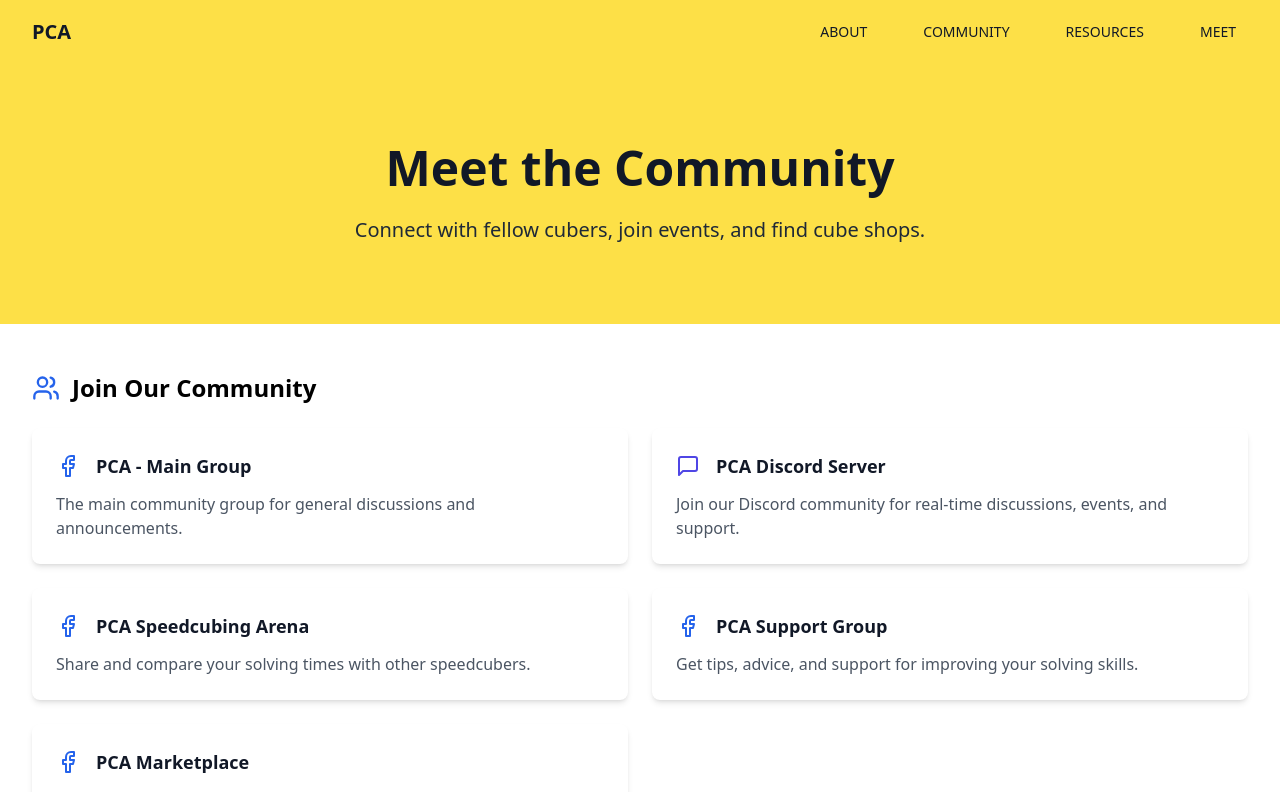
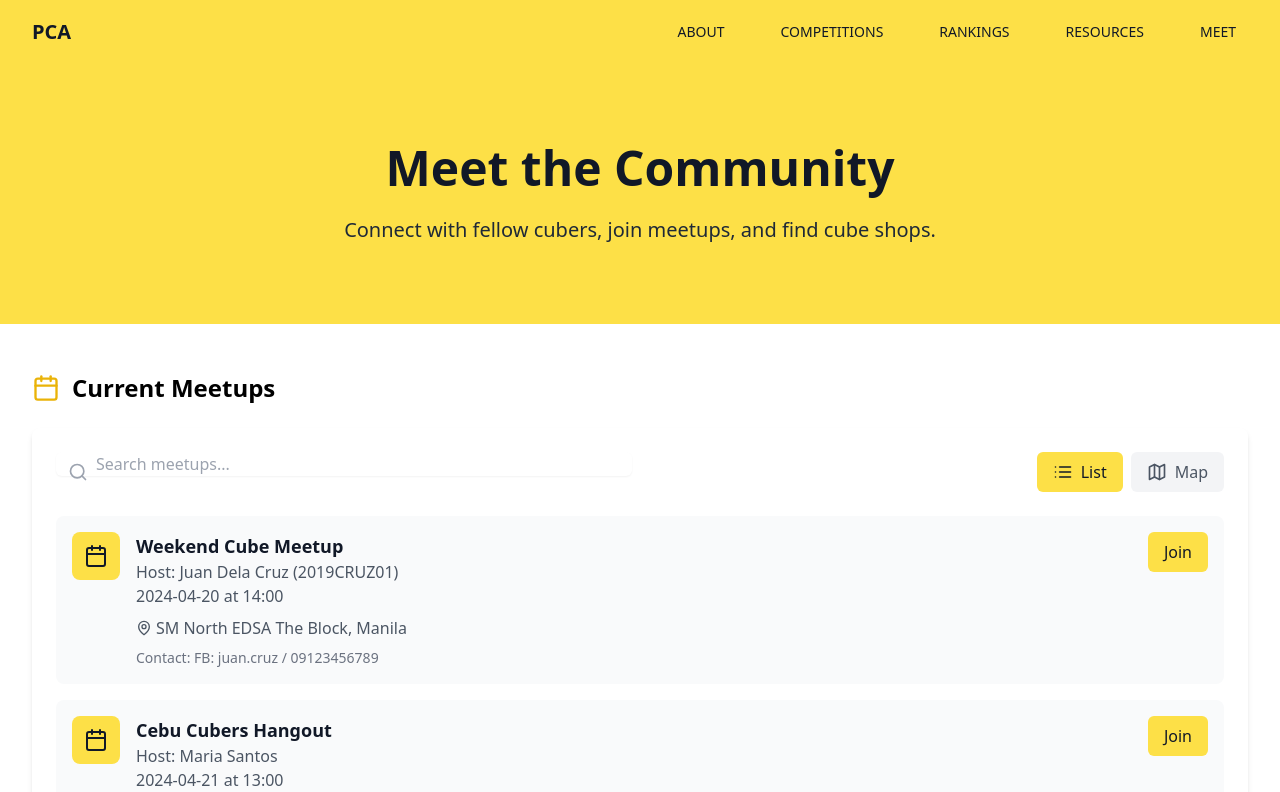
Before and after one commit to pca/site, a React (Vite) app: page /meet in a window 1280 px wide. Shown: the top 792 px of the page. Built offline with nearby package versions, Linux system fonts and the light colour scheme.

Commit message:
update competitions and rankings page

```diff
--- a/index.html
+++ b/index.html
@@ -4,7 +4,7 @@
     <meta charset="UTF-8" />
     <link rel="icon" type="image/svg+xml" href="/vite.svg" />
     <meta name="viewport" content="width=device-width, initial-scale=1.0" />
-    <title>Pinoy Cubers Association</title>
+    <title>Philippines Cubers Association</title>
   </head>
   <body>
     <div id="root"></div>
--- a/src/App.tsx
+++ b/src/App.tsx
@@ -1,7 +1,8 @@
 import { Routes, Route } from 'react-router-dom';
 import Navbar from './components/Navbar';
 import Home from './pages/Home';
-import Community from './pages/Community';
+import Competitions from './pages/Competitions';
+import Rankings from './pages/Rankings';
 import Resources from './pages/Resources';
 import Meet from './pages/Meet';
 
@@ -11,7 +12,8 @@ function App() {
       <Navbar />
       <Routes>
         <Route path="/" element={<Home />} />
-        <Route path="/community" element={<Community />} />
+        <Route path="/competitions" element={<Competitions />} />
+        <Route path="/rankings" element={<Rankings />} />
         <Route path="/resources" element={<Resources />} />
         <Route path="/meet" element={<Meet />} />
       </Routes>
--- a/src/components/Navbar.tsx
+++ b/src/components/Navbar.tsx
@@ -4,7 +4,8 @@ import { Link } from 'react-router-dom';
 
 const navItems = [
   { name: 'ABOUT', path: '/' },
-  { name: 'COMMUNITY', path: '/community' },
+  { name: 'COMPETITIONS', path: '/competitions' },
+  { name: 'RANKINGS', path: '/rankings' },
   { name: 'RESOURCES', path: '/resources' },
   { name: 'MEET', path: '/meet' },
 ];
--- /dev/null
+++ b/src/pages/Competitions.tsx
@@ -0,0 +1,49 @@
+import { Tabs, TabsList, TabsTrigger, TabsContent } from '../components/ui/Tabs';
+import FAQs from '../components/compete/FAQs';
+import Rules from '../components/compete/Rules';
+import Competitions from '../components/compete/Competitions';
+import OrganizeGuide from '../components/compete/OrganizeGuide';
+
+export default function CompetitionsPage() {
+  return (
+    <main>
+      <div className="bg-yellow-300 py-20">
+        <div className="max-w-7xl mx-auto px-4 sm:px-6 lg:px-8 text-center">
+          <h1 className="text-5xl font-bold text-gray-900 mb-6">
+            Competitions
+          </h1>
+          <p className="text-xl text-gray-800 max-w-2xl mx-auto">
+            Find and register for upcoming competitions, learn the rules, and organize your own competition.
+          </p>
+        </div>
+      </div>
+
+      <div className="max-w-7xl mx-auto px-4 sm:px-6 lg:px-8 py-12">
+        <Tabs defaultValue="competitions" className="space-y-8">
+          <TabsList className="grid w-full grid-cols-2 lg:grid-cols-4 gap-2">
+            <TabsTrigger value="competitions">Competitions</TabsTrigger>
+            <TabsTrigger value="faqs">FAQs</TabsTrigger>
+            <TabsTrigger value="rules">Rules</TabsTrigger>
+            <TabsTrigger value="organize">Organize</TabsTrigger>
+          </TabsList>
+
+          <TabsContent value="competitions">
+            <Competitions />
+          </TabsContent>
+
+          <TabsContent value="faqs">
+            <FAQs />
+          </TabsContent>
+
+          <TabsContent value="rules">
+            <Rules />
+          </TabsContent>
+
+          <TabsContent value="organize">
+            <OrganizeGuide />
+          </TabsContent>
+        </Tabs>
+      </div>
+    </main>
+  );
+}
--- a/src/pages/Meet.tsx
+++ b/src/pages/Meet.tsx
@@ -1,4 +1,174 @@
-import { Facebook, Users, Calendar, Store, MessageSquare } from 'lucide-react';
+import { Facebook, Users, Calendar, Store, MessageSquare, MapPin, Search, List, Map as MapIcon } from 'lucide-react';
+import { useState, useEffect } from 'react';
+import { MapContainer, TileLayer, Marker, Popup } from 'react-leaflet';
+import 'leaflet/dist/leaflet.css';
+import L from 'leaflet';
+
+// Fix for default marker icons in react-leaflet
+delete (L.Icon.Default.prototype as any)._getIconUrl;
+L.Icon.Default.mergeOptions({
+  iconRetinaUrl: 'https://cdnjs.cloudflare.com/ajax/libs/leaflet/1.7.1/images/marker-icon-2x.png',
+  iconUrl: 'https://cdnjs.cloudflare.com/ajax/libs/leaflet/1.7.1/images/marker-icon.png',
+  shadowUrl: 'https://cdnjs.cloudflare.com/ajax/libs/leaflet/1.7.1/images/marker-shadow.png',
+});
+
+interface Meetup {
+  id: string;
+  name: string;
+  host: string;
+  wcaId?: string;
+  date: string;
+  time: string;
+  city: string;
+  venue: string;
+  contact: string;
+  lat: number;
+  lng: number;
+}
+
+const sampleMeetups: Meetup[] = [
+  {
+    id: '1',
+    name: 'Weekend Cube Meetup',
+    host: 'Juan Dela Cruz',
+    wcaId: '2019CRUZ01',
+    date: '2024-04-20',
+    time: '14:00',
+    city: 'Manila',
+    venue: 'SM North EDSA The Block',
+    contact: 'FB: juan.cruz / 09123456789',
+    lat: 14.6577,
+    lng: 121.0307,
+  },
+  {
+    id: '2',
+    name: 'Cebu Cubers Hangout',
+    host: 'Maria Santos',
+    date: '2024-04-21',
+    time: '13:00',
+    city: 'Cebu',
+    venue: 'Ayala Center Cebu',
+    contact: 'FB: maria.santos / 09187654321',
+    lat: 10.3157,
+    lng: 123.8854,
+  },
+];
+
+function MeetupsView() {
+  const [view, setView] = useState<'list' | 'map'>('list');
+  const [searchTerm, setSearchTerm] = useState('');
+  const [filteredMeetups, setFilteredMeetups] = useState(sampleMeetups);
+
+  useEffect(() => {
+    const filtered = sampleMeetups.filter(meetup =>
+      meetup.name.toLowerCase().includes(searchTerm.toLowerCase()) ||
+      meetup.city.toLowerCase().includes(searchTerm.toLowerCase()) ||
+      meetup.host.toLowerCase().includes(searchTerm.toLowerCase())
+    );
+    setFilteredMeetups(filtered);
+  }, [searchTerm]);
+
+  return (
+    <div className="space-y-8">
+      <div className="bg-white rounded-lg shadow-md p-6">
+        {/* Search and View Toggle */}
+        <div className="grid grid-cols-1 md:grid-cols-2 gap-4 mb-6">
+          <div className="relative">
+            <Search className="absolute left-3 top-1/2 transform -translate-y-1/2 text-gray-400" size={20} />
+            <input
+              type="text"
+              placeholder="Search meetups..."
+              value={searchTerm}
+              onChange={(e) => setSearchTerm(e.target.value)}
+              className="pl-10 w-full rounded-md border-gray-300 shadow-sm focus:border-yellow-300 focus:ring focus:ring-yellow-200"
+            />
+          </div>
+          <div className="flex gap-2 justify-end">
+            <button
+              onClick={() => setView('list')}
+              className={`flex items-center justify-center gap-2 px-4 py-2 rounded-md ${
+                view === 'list'
+                  ? 'bg-yellow-300 text-gray-900'
+                  : 'bg-gray-100 text-gray-600 hover:bg-gray-200'
+              }`}
+            >
+              <List size={20} />
+              List
+            </button>
+            <button
+              onClick={() => setView('map')}
+              className={`flex items-center justify-center gap-2 px-4 py-2 rounded-md ${
+                view === 'map'
+                  ? 'bg-yellow-300 text-gray-900'
+                  : 'bg-gray-100 text-gray-600 hover:bg-gray-200'
+              }`}
+            >
+              <MapIcon size={20} />
+              Map
+            </button>
+          </div>
+        </div>
+
+        {/* View Content */}
+        {view === 'list' ? (
+          <div className="space-y-4">
+            {filteredMeetups.map(meetup => (
+              <div key={meetup.id} className="bg-gray-50 rounded-lg p-4 flex items-start gap-4">
+                <div className="bg-yellow-300 rounded-lg p-3">
+                  <Calendar className="text-gray-900" size={24} />
+                </div>
+                <div className="flex-1">
+                  <h3 className="text-lg font-semibold text-gray-900">{meetup.name}</h3>
+                  <p className="text-gray-600">Host: {meetup.host} {meetup.wcaId && `(${meetup.wcaId})`}</p>
+                  <p className="text-gray-600">{meetup.date} at {meetup.time}</p>
+                  <div className="flex items-center gap-1 mt-2 text-gray-600">
+                    <MapPin size={16} />
+                    <span>{meetup.venue}, {meetup.city}</span>
+                  </div>
+                  <p className="mt-2 text-sm text-gray-500">Contact: {meetup.contact}</p>
+                </div>
+                <button className="bg-yellow-300 hover:bg-yellow-400 text-gray-900 px-4 py-2 rounded-md">
+                  Join
+                </button>
+              </div>
+            ))}
+          </div>
+        ) : (
+          <div className="h-[600px] rounded-lg overflow-hidden">
+            <MapContainer
+              center={[12.8797, 121.7740]} // Center of Philippines
+              zoom={6}
+              style={{ height: '100%', width: '100%' }}
+            >
+              <TileLayer
+                url="https://{s}.tile.openstreetmap.org/{z}/{x}/{y}.png"
+                attribution='&copy; <a href="https://www.openstreetmap.org/copyright">OpenStreetMap</a> contributors'
+              />
+              {filteredMeetups.map(meetup => (
+                <Marker
+                  key={meetup.id}
+                  position={[meetup.lat, meetup.lng]}
+                >
+                  <Popup>
+                    <div className="p-2">
+                      <h3 className="font-semibold">{meetup.name}</h3>
+                      <p className="text-sm text-gray-600">Host: {meetup.host}</p>
+                      <p className="text-sm text-gray-600">{meetup.date} at {meetup.time}</p>
+                      <p className="text-sm text-gray-600">{meetup.venue}</p>
+                      <button className="mt-2 w-full bg-yellow-300 hover:bg-yellow-400 text-gray-900 px-3 py-1 rounded-md text-sm">
+                        Join
+                      </button>
+                    </div>
+                  </Popup>
+                </Marker>
+              ))}
+            </MapContainer>
+          </div>
+        )}
+      </div>
+    </div>
+  );
+}
 
 interface SocialGroupProps {
   name: string;
@@ -145,27 +315,23 @@ export default function Meet() {
             Meet the Community
           </h1>
           <p className="text-xl text-gray-800 max-w-2xl mx-auto">
-            Connect with fellow cubers, join events, and find cube shops.
+            Connect with fellow cubers, join meetups, and find cube shops.
           </p>
         </div>
       </div>
 
       <div className="max-w-7xl mx-auto px-4 sm:px-6 lg:px-8 py-12">
         <div className="space-y-16">
-          {/* Social Groups */}
+          {/* Current Meetups Section */}
           <section>
             <div className="flex items-center gap-3 mb-6">
-              <Users size={28} className="text-blue-600" />
-              <h2 className="text-2xl font-bold">Join Our Community</h2>
+              <Calendar size={28} className="text-yellow-500" />
+              <h2 className="text-2xl font-bold">Current Meetups</h2>
             </div>
-            <div className="grid grid-cols-1 md:grid-cols-2 gap-6">
-              {socialGroups.map((group, index) => (
-                <SocialGroup key={index} {...group} />
-              ))}
-            </div>
+            <MeetupsView />
           </section>
 
-          {/* Cubemeets */}
+          {/* Organize a Cubemeet Section */}
           <section>
             <div className="flex items-center gap-3 mb-6">
               <Users size={28} className="text-yellow-500" />
@@ -187,22 +353,20 @@ export default function Meet() {
             </div>
           </section>
 
-          {/* Events */}
+          {/* Community Groups Section */}
           <section>
             <div className="flex items-center gap-3 mb-6">
-              <Calendar size={28} className="text-yellow-500" />
-              <h2 className="text-2xl font-bold">Events</h2>
+              <Users size={28} className="text-blue-600" />
+              <h2 className="text-2xl font-bold">Join Our Community</h2>
             </div>
-            <div className="bg-white rounded-lg shadow-md p-6">
-              <iframe
-                src="https://www.worldcubeassociation.org/competitions?region=Philippines&embedded=true"
-                className="w-full h-[600px] border-0"
-                title="WCA Competitions in Philippines"
-              />
+            <div className="grid grid-cols-1 md:grid-cols-2 gap-6">
+              {socialGroups.map((group, index) => (
+                <SocialGroup key={index} {...group} />
+              ))}
             </div>
           </section>
 
-          {/* Cube Shops */}
+          {/* Cube Shops Section */}
           <section>
             <div className="flex items-center gap-3 mb-6">
               <Store size={28} className="text-yellow-500" />
--- a/src/pages/Rankings.tsx
+++ b/src/pages/Rankings.tsx
@@ -6,14 +6,17 @@ export default function RankingsPage() {
       <div className="bg-yellow-300 py-20">
         <div className="max-w-7xl mx-auto px-4 sm:px-6 lg:px-8 text-center">
           <h1 className="text-5xl font-bold text-gray-900 mb-6">
-            Regional Rankings
+            Rankings
           </h1>
           <p className="text-xl text-gray-800 max-w-2xl mx-auto">
-            View and compare rankings across different regions and events.
+            Track the top speedcubers in the Philippines across all events.
           </p>
         </div>
       </div>
-      <Rankings />
+
+      <div className="max-w-7xl mx-auto px-4 sm:px-6 lg:px-8 py-12">
+        <Rankings />
+      </div>
     </main>
   );
 }
```
